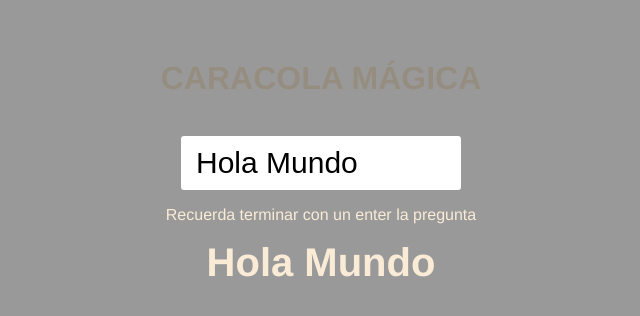
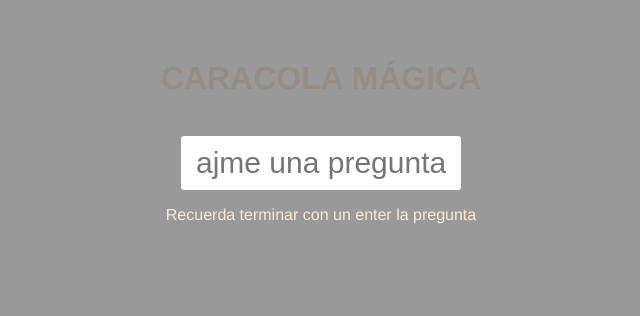
Before and after one commit to AndBenvds404/pw_u2_v_p4_ab, a Vue app: page / in a window 1280 px wide. Shown: the top 316 px of the page, without its empty margins (319-959 px from the left). Built offline with nearby package versions, Linux system fonts and the light colour scheme.

Commit message:
Ejemplo de consumo API

```diff
--- a/src/components/CaracolaMagica.vue
+++ b/src/components/CaracolaMagica.vue
@@ -6,6 +6,7 @@
     <div class="sombreadoImg"></div>
 
     <p v-if="win" class="winer">YOU WIN </p>
+    <p  v-bind:class="getstile()">{{intentando}} </p>
 
 
     <br>
@@ -28,15 +29,30 @@ export default {
 
     data(){
         return{
-            pregunta: 'Hola Mundo',
+            pregunta: '',
             respuesta: '',
             urlImg: null,
             win: false,
-            countWin: 0
+            countWin: 0,
+            intentando: ''
+
         }
     },
 
     methods:{
+
+        getstile(){
+
+                if(this.win){
+                    console.log("if: "+ this.win)
+                    return 'stile2'
+                }else{
+                    console.log("else: "+ this.win)
+                    return 'stile1'
+                }
+
+
+        },
 
         async consumirApi(){
             const respuesta = await fetch('https://yesno.wtf/api').then(r=>r.json())
@@ -52,8 +68,12 @@ export default {
         verificarYesNo(answer){
             if(answer.toLowerCase()=="yes"){
                 this.countWin++
-                if(this.countWin==2){
+                this.win=true
+                this.getstile()
+                this.intentando='una más !'
 
+                if(this.countWin==3){
+                    this.intentando=''
                     this.win=true;
                     this.countWin=0;
                 }
@@ -61,6 +81,8 @@ export default {
             }else{
                 this.countWin=0;
                 this.win=false;
+                this.getstile()
+                this.intentando = "Sigue Intentando !"
             }
 
 
@@ -95,6 +117,26 @@ img, .sombreadoImg {
     position: fixed;
     top: 0px;
 
+}
+
+.stile1{
+    margin: 0;
+    position: relative;
+    display: block;
+    color:rgb(139, 0, 0);
+    font-family: 'Courier New', Courier, monospace;
+    font-size: 170px;
+    text-shadow: 1px 1px  17px rgb(212, 226, 14);
+}
+
+.stile2{
+    margin: 0;
+    position: relative;
+    display: block;
+    color: blueviolet;
+    font-family: 'Courier New', Courier, monospace;
+    font-size: 170px;
+    text-shadow: 1px 1px  17px rgb(212, 226, 14);
 }
 
 .sombreadoImg{
```
